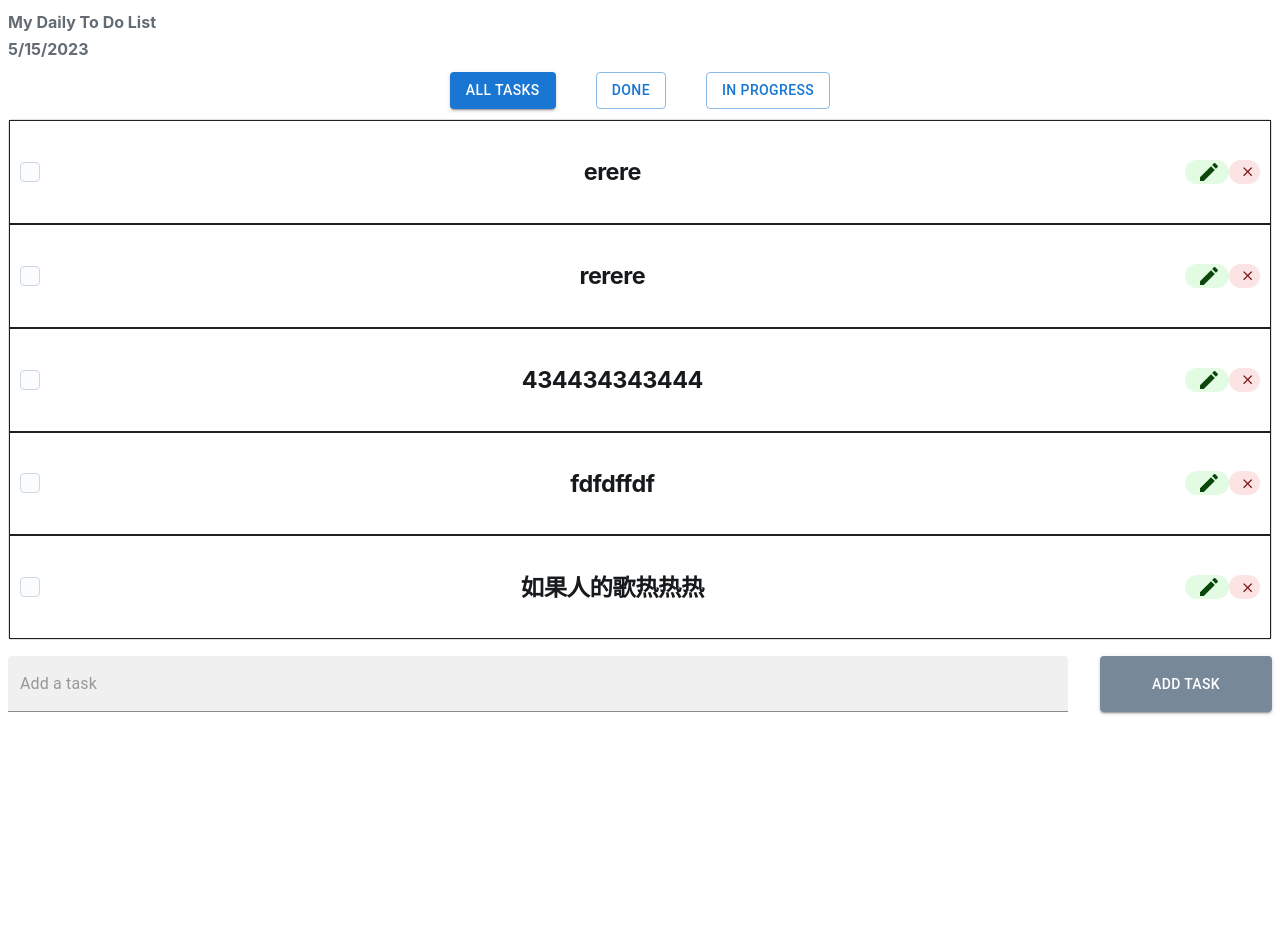
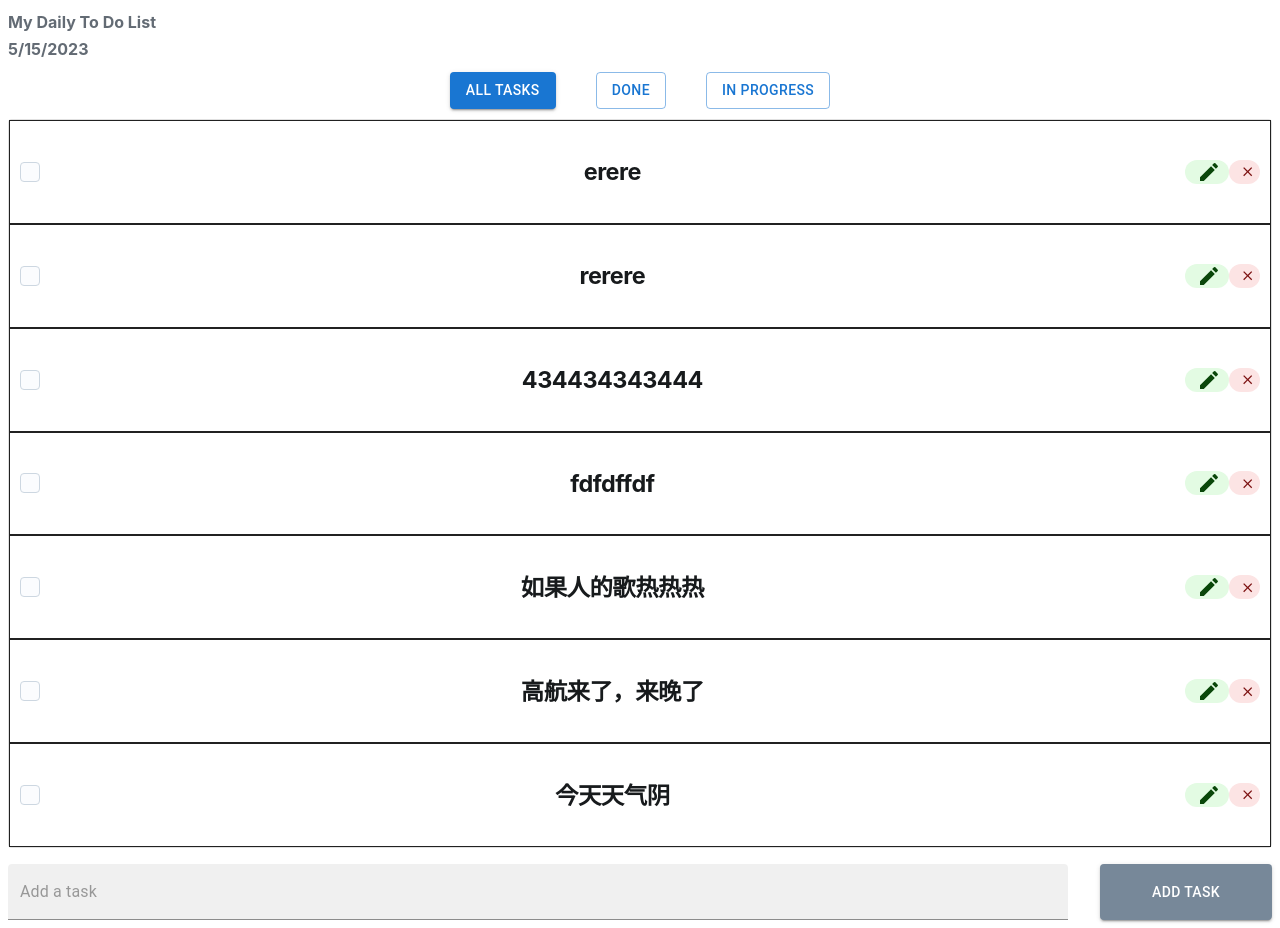
Before and after one commit to Tracy-maker/TodoList, a React (Create React App) app: page / in a window 1280 px wide. Before the commit the page ends 800 px from the top, so only its background shows below. Built offline with nearby package versions, Linux system fonts and the light colour scheme; data requests are answered from the project's data file.

Commit message:
fix error

```diff
--- a/db.json
+++ b/db.json
@@ -24,6 +24,15 @@
       "title": "如果人的歌热热热",
       "status": "inProgress",
       "id": 5
+    },
+    {
+      "title": "高航来了，来晚了",
+      "id": 6
+    },
+    {
+      "title": "今天天气阴",
+      "status": "inProgress",
+      "id": 7
     }
   ]
 }
--- a/src/App.js
+++ b/src/App.js
@@ -31,24 +31,6 @@ function App() {
     filteredTasks = tasks.filter((task) => task.status === filter);
   }
 
-  const toggleCheckedBoxById = (id) => {
-    const updatedTasks = tasks.map((task) => {
-      if (task.id === id) {
-        let nextStatus;
-        if (task.status === "done") {
-          nextStatus = "inProgress";
-        } else {
-          nextStatus = "done";
-        }
-        return {
-          ...task,
-          status: nextStatus,
-        };
-      }
-      return task;
-    });
-    setTasks(updatedTasks);
-  };
 
   return (
     <TaskForm>
@@ -60,7 +42,7 @@ function App() {
       </Typography>
       <TaskButton defaultValue={filter} onFilterChange={handleFilterTasks} />
       <TaskList
-        toggleCheckedBoxById={toggleCheckedBoxById}
+
         tasks={filteredTasks}
       />
       <CreateTask />
--- a/src/context/tasks.js
+++ b/src/context/tasks.js
@@ -46,7 +46,24 @@ function Provider({ children }) {
     setTasks(updatedTasks);
   };
 
-
+  const toggleCheckedBoxById = (id) => {
+    const updatedTasks = tasks.map((task) => {
+      if (task.id === id) {
+        let nextStatus;
+        if (task.status === "done") {
+          nextStatus = "inProgress";
+        } else {
+          nextStatus = "done";
+        }
+        return {
+          ...task,
+          status: nextStatus,
+        };
+      }
+      return task;
+    });
+    setTasks(updatedTasks);
+  };
 
   const valueToShare = {
     tasks,
@@ -54,6 +71,7 @@ function Provider({ children }) {
     editTaskById,
     createTask,
     fetchTask,
+    toggleCheckedBoxById,
   };
 
   return (
```
